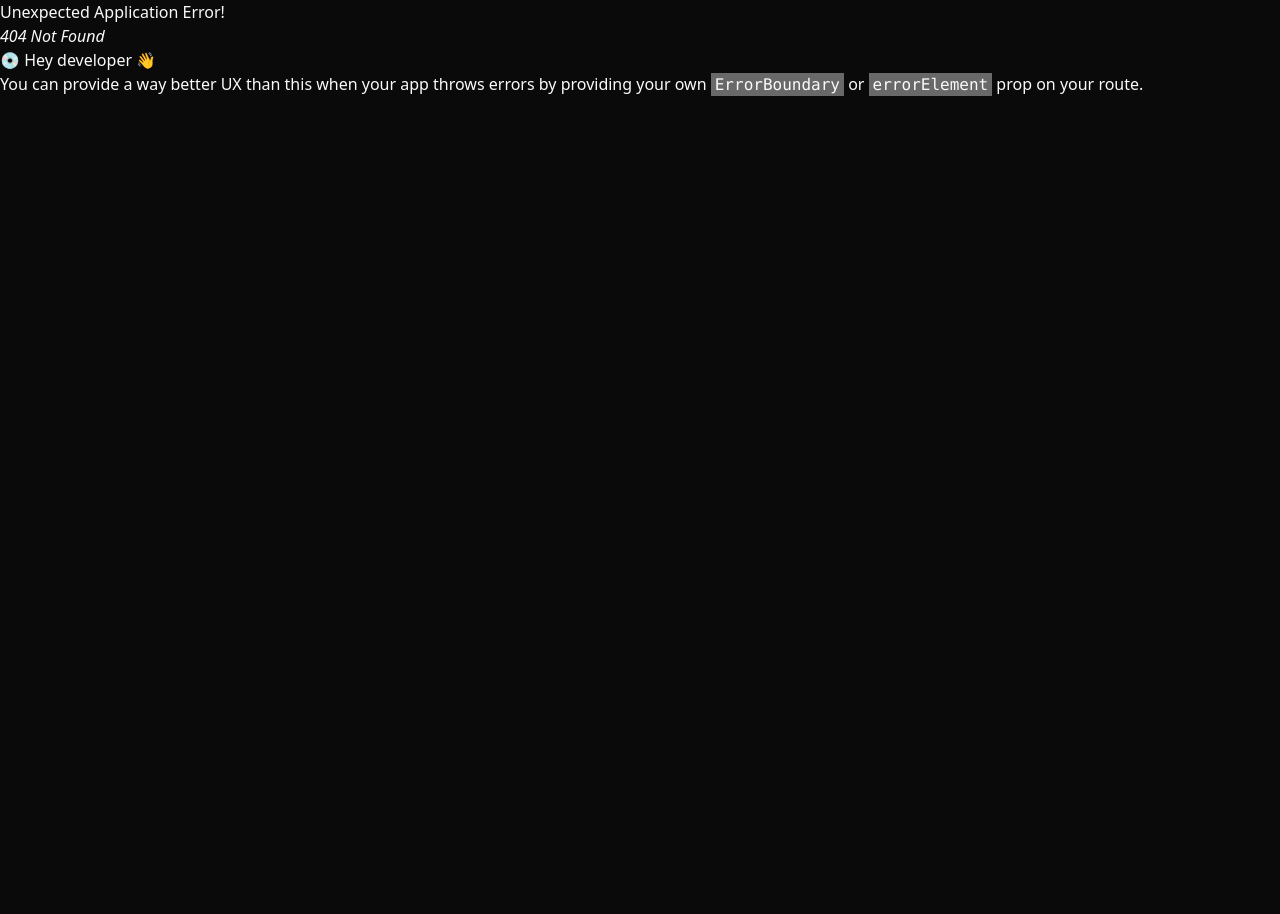
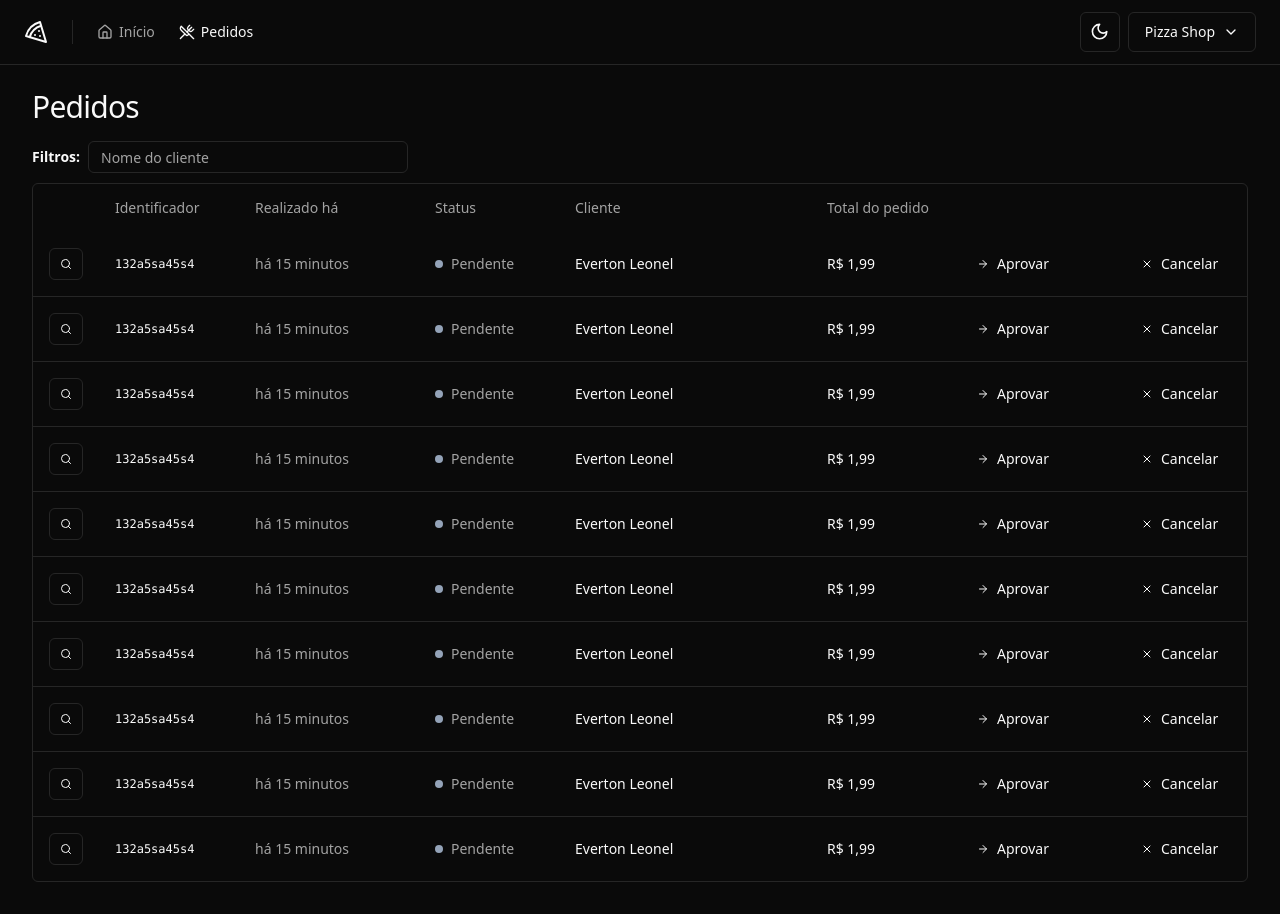
Before and after one commit to evertonleonel/pizza-shop, a React app: page /orders in a window 1280 px wide. Before the commit this address had no page. Before the commit the page ends 800 px from the top, so only its background shows below. Built offline with nearby package versions, Linux system fonts and the light colour scheme; the HTML template or start-up script is replaced by a standard one.

Commit message:
add: orders page

```diff
--- a/src/components/ui/button.tsx
+++ b/src/components/ui/button.tsx
@@ -1,8 +1,8 @@
-import * as React from "react"
-import { Slot } from "@radix-ui/react-slot"
-import { cva, type VariantProps } from "class-variance-authority"
+import * as React from "react";
+import { Slot } from "@radix-ui/react-slot";
+import { cva, type VariantProps } from "class-variance-authority";
 
-import { cn } from "@/lib/utils"
+import { cn } from "@/lib/utils";
 
 const buttonVariants = cva(
   "inline-flex items-center justify-center whitespace-nowrap rounded-md text-sm font-medium ring-offset-background transition-colors focus-visible:outline-none focus-visible:ring-2 focus-visible:ring-ring focus-visible:ring-offset-2 disabled:pointer-events-none disabled:opacity-50",
@@ -22,6 +22,7 @@
       size: {
         default: "h-10 px-4 py-2",
         sm: "h-9 rounded-md px-3",
+        xs: "h-8 px-2.5",
         lg: "h-11 rounded-md px-8",
         icon: "h-10 w-10",
       },
@@ -30,27 +31,27 @@
       variant: "default",
       size: "default",
     },
-  }
-)
+  },
+);
 
 export interface ButtonProps
   extends React.ButtonHTMLAttributes<HTMLButtonElement>,
     VariantProps<typeof buttonVariants> {
-  asChild?: boolean
+  asChild?: boolean;
 }
 
 const Button = React.forwardRef<HTMLButtonElement, ButtonProps>(
   ({ className, variant, size, asChild = false, ...props }, ref) => {
-    const Comp = asChild ? Slot : "button"
+    const Comp = asChild ? Slot : "button";
     return (
       <Comp
         className={cn(buttonVariants({ variant, size, className }))}
         ref={ref}
         {...props}
       />
-    )
-  }
-)
-Button.displayName = "Button"
+    );
+  },
+);
+Button.displayName = "Button";
 
-export { Button, buttonVariants }
+export { Button, buttonVariants };
--- /dev/null
+++ b/src/components/ui/table.tsx
@@ -0,0 +1,117 @@
+import * as React from "react"
+
+import { cn } from "@/lib/utils"
+
+const Table = React.forwardRef<
+  HTMLTableElement,
+  React.HTMLAttributes<HTMLTableElement>
+>(({ className, ...props }, ref) => (
+  <div className="relative w-full overflow-auto">
+    <table
+      ref={ref}
+      className={cn("w-full caption-bottom text-sm", className)}
+      {...props}
+    />
+  </div>
+))
+Table.displayName = "Table"
+
+const TableHeader = React.forwardRef<
+  HTMLTableSectionElement,
+  React.HTMLAttributes<HTMLTableSectionElement>
+>(({ className, ...props }, ref) => (
+  <thead ref={ref} className={cn("[&_tr]:border-b", className)} {...props} />
+))
+TableHeader.displayName = "TableHeader"
+
+const TableBody = React.forwardRef<
+  HTMLTableSectionElement,
+  React.HTMLAttributes<HTMLTableSectionElement>
+>(({ className, ...props }, ref) => (
+  <tbody
+    ref={ref}
+    className={cn("[&_tr:last-child]:border-0", className)}
+    {...props}
+  />
+))
+TableBody.displayName = "TableBody"
+
+const TableFooter = React.forwardRef<
+  HTMLTableSectionElement,
+  React.HTMLAttributes<HTMLTableSectionElement>
+>(({ className, ...props }, ref) => (
+  <tfoot
+    ref={ref}
+    className={cn(
+      "border-t bg-muted/50 font-medium [&>tr]:last:border-b-0",
+      className
+    )}
+    {...props}
+  />
+))
+TableFooter.displayName = "TableFooter"
+
+const TableRow = React.forwardRef<
+  HTMLTableRowElement,
+  React.HTMLAttributes<HTMLTableRowElement>
+>(({ className, ...props }, ref) => (
+  <tr
+    ref={ref}
+    className={cn(
+      "border-b transition-colors hover:bg-muted/50 data-[state=selected]:bg-muted",
+      className
+    )}
+    {...props}
+  />
+))
+TableRow.displayName = "TableRow"
+
+const TableHead = React.forwardRef<
+  HTMLTableCellElement,
+  React.ThHTMLAttributes<HTMLTableCellElement>
+>(({ className, ...props }, ref) => (
+  <th
+    ref={ref}
+    className={cn(
+      "h-12 px-4 text-left align-middle font-medium text-muted-foreground [&:has([role=checkbox])]:pr-0",
+      className
+    )}
+    {...props}
+  />
+))
+TableHead.displayName = "TableHead"
+
+const TableCell = React.forwardRef<
+  HTMLTableCellElement,
+  React.TdHTMLAttributes<HTMLTableCellElement>
+>(({ className, ...props }, ref) => (
+  <td
+    ref={ref}
+    className={cn("p-4 align-middle [&:has([role=checkbox])]:pr-0", className)}
+    {...props}
+  />
+))
+TableCell.displayName = "TableCell"
+
+const TableCaption = React.forwardRef<
+  HTMLTableCaptionElement,
+  React.HTMLAttributes<HTMLTableCaptionElement>
+>(({ className, ...props }, ref) => (
+  <caption
+    ref={ref}
+    className={cn("mt-4 text-sm text-muted-foreground", className)}
+    {...props}
+  />
+))
+TableCaption.displayName = "TableCaption"
+
+export {
+  Table,
+  TableHeader,
+  TableBody,
+  TableFooter,
+  TableHead,
+  TableRow,
+  TableCell,
+  TableCaption,
+}
--- /dev/null
+++ b/src/pages/app/orders/orders.tsx
@@ -0,0 +1,87 @@
+import { Button } from "@/components/ui/button";
+import { Input } from "@/components/ui/input";
+import {
+  Table,
+  TableBody,
+  TableCell,
+  TableHead,
+  TableHeader,
+  TableRow,
+} from "@/components/ui/table";
+import { ArrowRight, Search, X } from "lucide-react";
+import { Helmet } from "react-helmet-async";
+
+export const Orders = () => {
+  return (
+    <>
+      <Helmet title="Pedidos" />
+      <div className="flex flex-col gap-4">
+        <h1 className="font-bol text-3xl tracking-tight">Pedidos</h1>
+      </div>
+      <div className="space-y-2.5">
+        <form className="flex items-center gap-2">
+          <span className="text-sm font-semibold">Filtros:</span>
+          <Input placeholder="Nome do cliente" className="h-8 w-[320px]" />
+        </form>
+        <div className="rounded-md border">
+          <Table>
+            <TableHeader>
+              <TableHead className="w-[64px]"></TableHead>
+              <TableHead className="w-[140px]">Identificador</TableHead>
+              <TableHead className="w-[180px]">Realizado há</TableHead>
+              <TableHead className="w-[140px]">Status</TableHead>
+              <TableHead>Cliente</TableHead>
+              <TableHead className="w-[140px]">Total do pedido</TableHead>
+              <TableHead className="w-[164px]"></TableHead>
+              <TableHead className="w-[132px]"></TableHead>
+            </TableHeader>
+            <TableBody>
+              {Array.from({ length: 10 }).map((_, i) => {
+                return (
+                  <TableRow key={i}>
+                    <TableCell>
+                      <Button variant="outline" size="xs">
+                        <Search className="size-3" />
+                        <span className="sr-only">Detalhes do pedido</span>
+                      </Button>
+                    </TableCell>
+                    <TableCell className="font-mono text-xs font-medium">
+                      132a5sa45s4
+                    </TableCell>
+                    <TableCell className="text-muted-foreground">
+                      há 15 minutos
+                    </TableCell>
+                    <TableCell>
+                      <div className="flex items-center gap-2">
+                        <span className="h-2 w-2 rounded-full bg-slate-400" />
+                        <span className="font-medium text-muted-foreground">
+                          Pendente
+                        </span>
+                      </div>
+                    </TableCell>
+                    <TableCell className="font-medium">
+                      Everton Leonel
+                    </TableCell>
+                    <TableCell className="font-medium">R$ 1,99 </TableCell>
+                    <TableCell>
+                      <Button variant={"ghost"} size={"xs"}>
+                        <ArrowRight className="mr-2 size-3" />
+                        Aprovar
+                      </Button>
+                    </TableCell>
+                    <TableCell>
+                      <Button variant={"ghost"} size={"xs"}>
+                        <X className="mr-2 size-3" />
+                        Cancelar
+                      </Button>
+                    </TableCell>
+                  </TableRow>
+                );
+              })}
+            </TableBody>
+          </Table>
+        </div>
+      </div>
+    </>
+  );
+};
--- a/src/routes.tsx
+++ b/src/routes.tsx
@@ -5,12 +5,16 @@
 import { AppLayout } from "./pages/_layouts/app";
 import { AuthLayout } from "./pages/_layouts/auth";
 import { SignUp } from "./pages/auth/sign-up";
+import { Orders } from "./pages/app/orders/orders";
 
 export const router = createBrowserRouter([
   {
     path: "/",
     element: <AppLayout />,
-    children: [{ path: "/", element: <Dashboard /> }],
+    children: [
+      { path: "/", element: <Dashboard /> },
+      { path: "/orders", element: <Orders /> },
+    ],
   },
   {
     path: "/",
```
